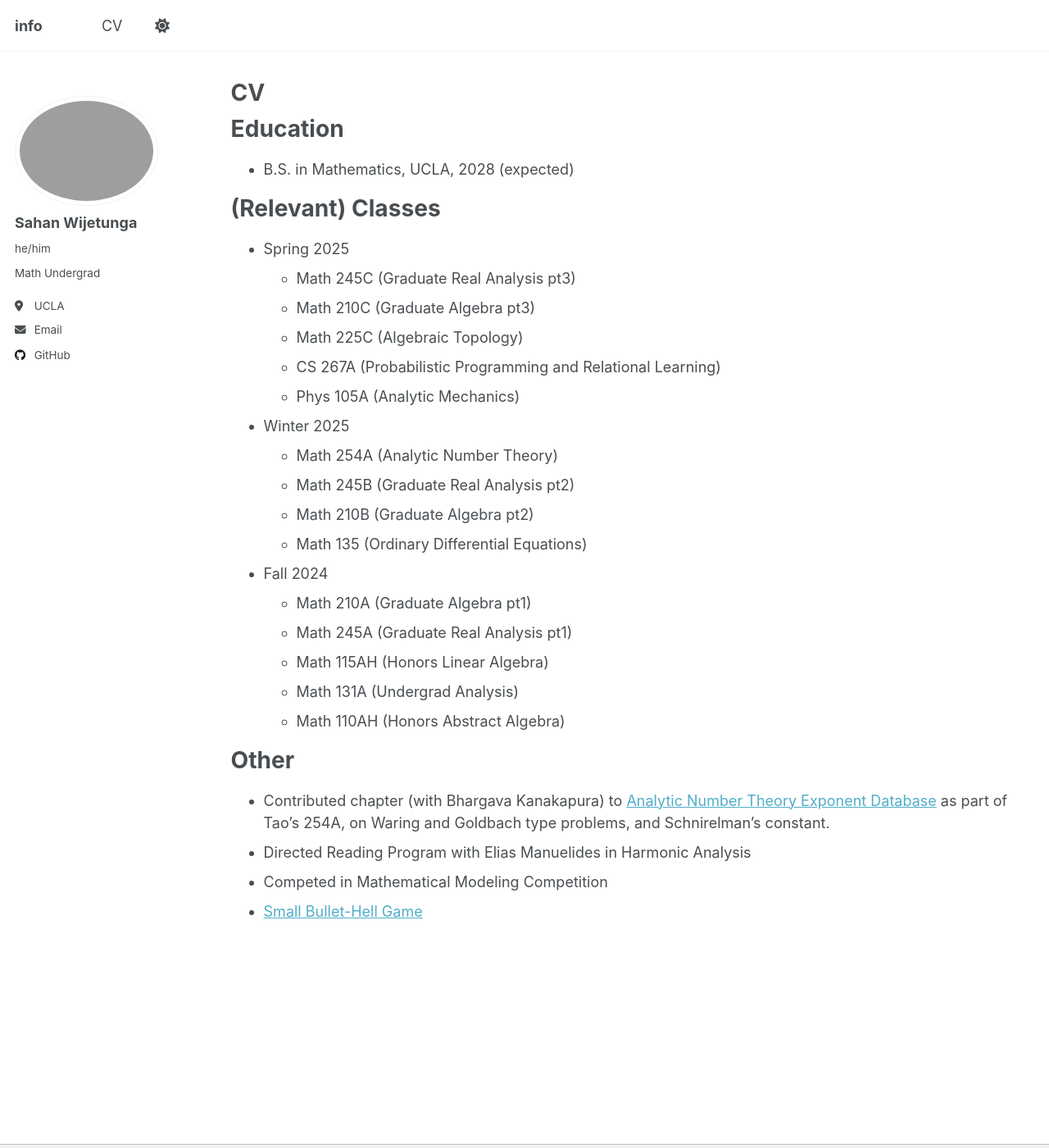
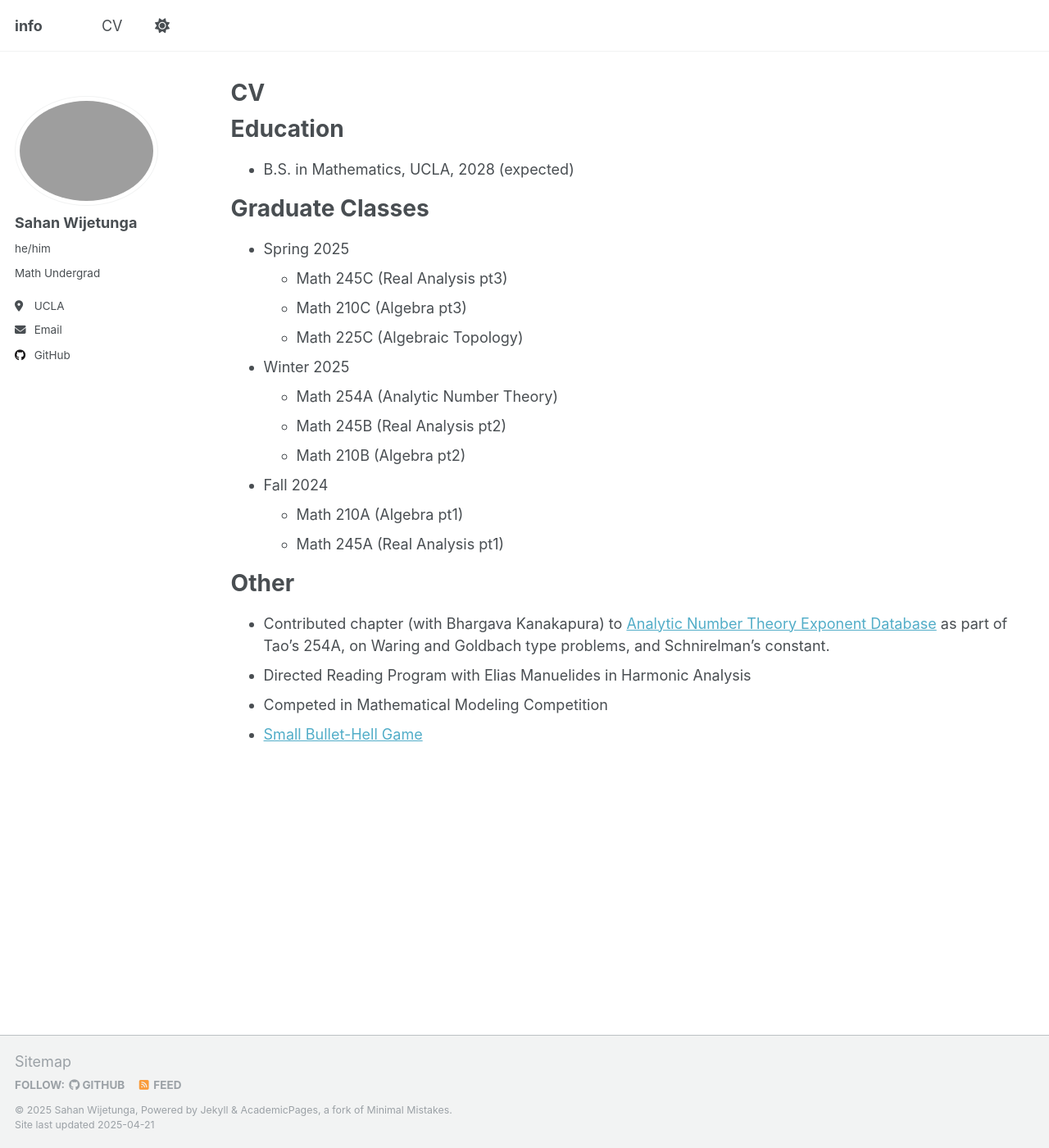
Before and after one commit to sahanwijetunga/sahanwijetunga.github.io, a Jekyll site: the page built from _pages/cv.md, in a window 1280 px wide and 1400 px high. Shown: the whole window at 82% size. Built offline with Jekyll 4.4.1, drawn with Linux system fonts in a browser that asks for light colours.

Commit message:
Update cv.md

```diff
--- a/_pages/cv.md
+++ b/_pages/cv.md
@@ -13,27 +13,21 @@ Education
 ======
 * B.S. in Mathematics, UCLA, 2028 (expected)
 
-(Relevant) Classes
+Graduate Classes
 ======
 * Spring 2025
-  * Math 245C (Graduate Real Analysis pt3)
-  * Math 210C (Graduate Algebra pt3)
+  * Math 245C (Real Analysis pt3)
+  * Math 210C (Algebra pt3)
   * Math 225C (Algebraic Topology)
-  * CS 267A (Probabilistic Programming and Relational Learning)
-  * Phys 105A (Analytic Mechanics)
 
 * Winter 2025
   * Math 254A (Analytic Number Theory)
-  * Math 245B (Graduate Real Analysis pt2)
-  * Math 210B (Graduate Algebra pt2)
-  * Math 135 (Ordinary Differential Equations)
+  * Math 245B (Real Analysis pt2)
+  * Math 210B (Algebra pt2)
 
 * Fall 2024
-  * Math 210A (Graduate Algebra pt1)
-  * Math 245A (Graduate Real Analysis pt1)
-  * Math 115AH (Honors Linear Algebra)
-  * Math 131A (Undergrad Analysis)
-  * Math 110AH (Honors Abstract Algebra)
+  * Math 210A (Algebra pt1)
+  * Math 245A (Real Analysis pt1)
 
 Other
 ======
```
